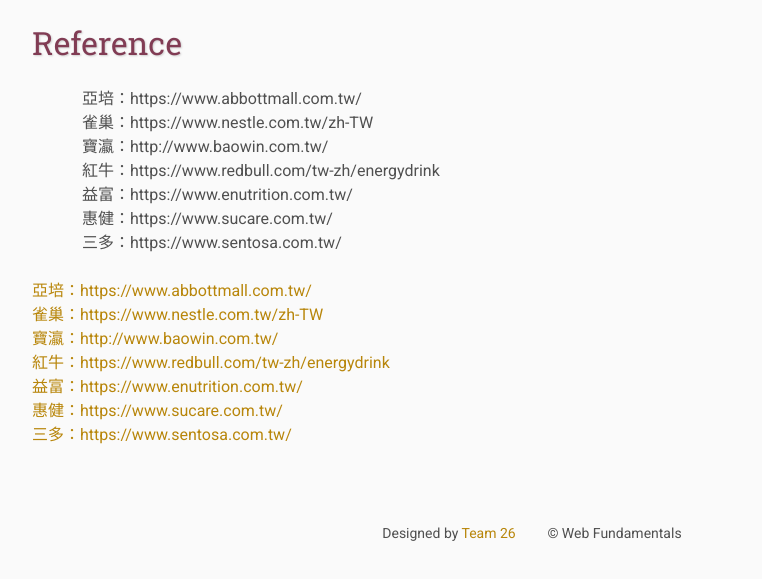
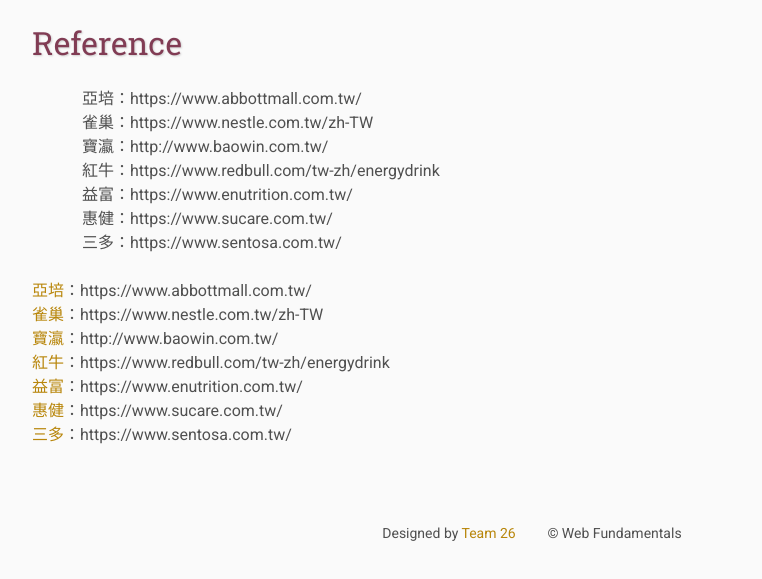
Before and after one commit to enteral-nutrition/w26_project, a plain HTML site: page index.html in a window 1280 px wide. Shown: the part 1186-1765 px from the top of the page, without its empty margins (108-870 px from the left). Drawn offline with Linux system fonts and the light colour scheme.

Commit message:
Update index.html

```diff
--- a/index.html
+++ b/index.html
@@ -138,13 +138,13 @@
     </p>
 
 
-	<a href="https://www.abbottmall.com.tw/">亞培：https://www.abbottmall.com.tw/</a><br>
-	<a href="http://www.baowin.com.tw/">雀巢：https://www.nestle.com.tw/zh-TW</a><br>
-	<a href="http://www.baowin.com.tw/">寶瀛：http://www.baowin.com.tw/</a><br>
-	<a href="https://www.redbull.com/tw-zh/energydrink">紅牛：https://www.redbull.com/tw-zh/energydrink</a><br>
-	<a href="https://www.enutrition.com.tw/">益富：https://www.enutrition.com.tw/</a><br>
-	<a href="https://www.sucare.com.tw/">惠健：https://www.sucare.com.tw/</a><br>
-	<a href="https://www.sentosa.com.tw/">三多：https://www.sentosa.com.tw/</a><br>
+	<a href="https://www.abbottmall.com.tw/">亞培</a>：https://www.abbottmall.com.tw/<br>
+	<a href="http://www.baowin.com.tw/">雀巢</a>：https://www.nestle.com.tw/zh-TW<br>
+	<a href="http://www.baowin.com.tw/">寶瀛</a>：http://www.baowin.com.tw/<br>
+	<a href="https://www.redbull.com/tw-zh/energydrink">紅牛</a>：https://www.redbull.com/tw-zh/energydrink<br>
+	<a href="https://www.enutrition.com.tw/">益富</a>：https://www.enutrition.com.tw/<br>
+	<a href="https://www.sucare.com.tw/">惠健</a>：https://www.sucare.com.tw/<br>
+	<a href="https://www.sentosa.com.tw/">三多</a>：https://www.sentosa.com.tw/<br>
 
 
  <table class="footer">
```
